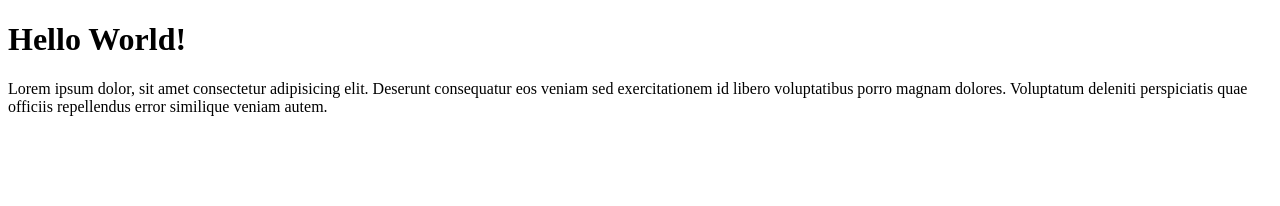
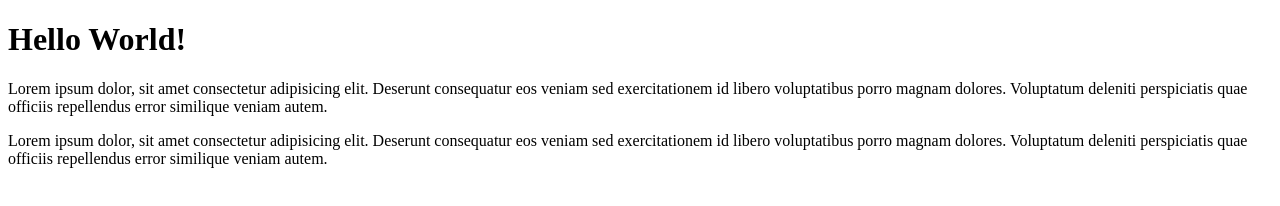
Before and after one commit to rhubert88/git_tutorial_example_1, a plain HTML site: page index.html in a window 1280 px wide. Drawn offline with Linux system fonts and the light colour scheme.

Commit message:
check if push is blocked again

```diff
--- a/index.html
+++ b/index.html
@@ -9,6 +9,6 @@
     <h1>Hello World!
     </h1>
     <p>Lorem ipsum dolor, sit amet consectetur adipisicing elit. Deserunt consequatur eos veniam sed exercitationem id libero voluptatibus porro magnam dolores. Voluptatum deleniti perspiciatis quae officiis repellendus error similique veniam autem.</p>
-
+    <p>Lorem ipsum dolor, sit amet consectetur adipisicing elit. Deserunt consequatur eos veniam sed exercitationem id libero voluptatibus porro magnam dolores. Voluptatum deleniti perspiciatis quae officiis repellendus error similique veniam autem.</p>
 </body>
 </html>
```
